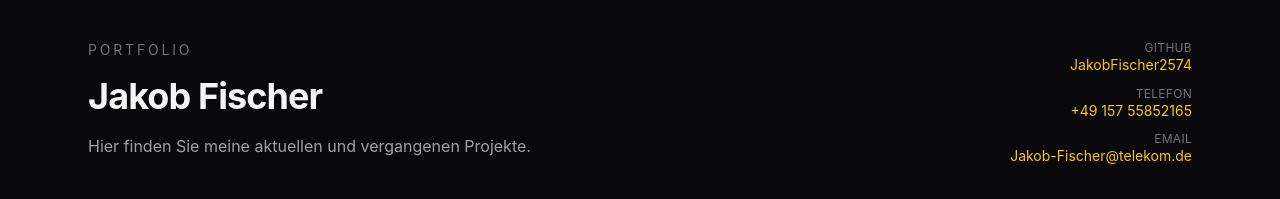
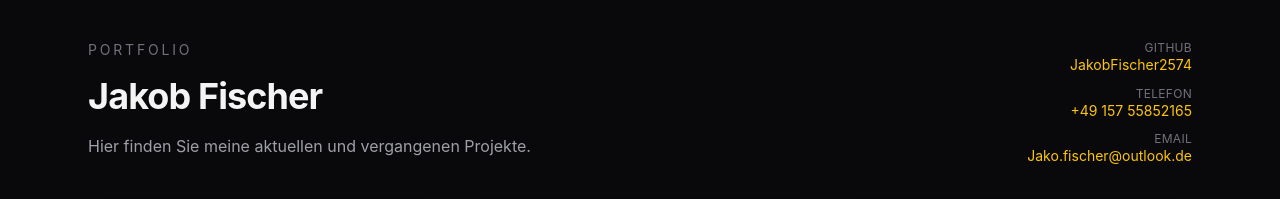
Before and after one commit to JakobFischer2574/portfolio, a React (Vite) app: page / in a window 1280 px wide. Shown: the top 199 px of the page. Built offline with nearby package versions, Linux system fonts and the light colour scheme.

Commit message:
Update email address in App.tsx

```diff
--- a/src/App.tsx
+++ b/src/App.tsx
@@ -102,7 +102,7 @@ export default function App() {
                   Email
                 </span>
                 <span className="text-right text-portfolio-accent-white dark:text-portfolio-accent">
-                  Jakob-Fischer@telekom.de
+                  Jako.fischer@outlook.de
                 </span>
                 <span className="absolute -bottom-[0px] left-0 w-0 transition-all duration-300 h-[1px] dark:bg-portfolio-accent bg-portfolio-accent-white group-hover:w-full"></span>
               </a>
```
